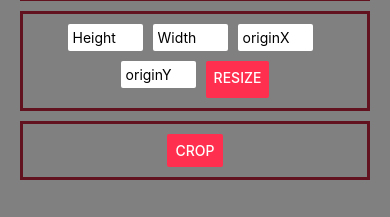
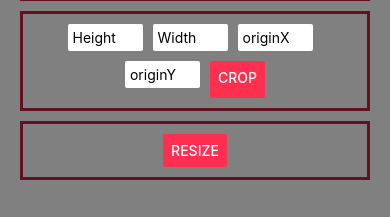
Before and after one commit to MarcelFeo/image_editor, a React Native app: screen / in a window 390 px wide. Shown: the part 496-713 px from the top of the page. Built offline with nearby package versions, Linux system fonts and the light colour scheme.

Commit message:
atualizando os botões

```diff
--- a/App.js
+++ b/App.js
@@ -85,10 +85,10 @@ export default function App() {
         <TextInput style={styles.input} placeholder="Width"></TextInput>
         <TextInput style={styles.input} placeholder="originX"></TextInput>
         <TextInput style={styles.input} placeholder="originY"></TextInput>
-        <Button title="Resize" onPress={resizeImage} color="#ff304f"/>
+        <Button title="Crop" onPress={cropImage} color="#ff304f"/>
       </View>
       <View style={styles.buttonContainer}>
-        <Button title="Crop" onPress={cropImage} color="#ff304f" />
+        <Button title="Resize" onPress={resizeImage} color="#ff304f" />
       </View>
     </View>
   );
```
